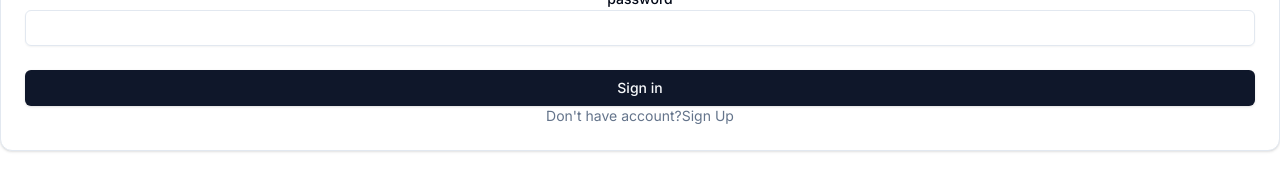
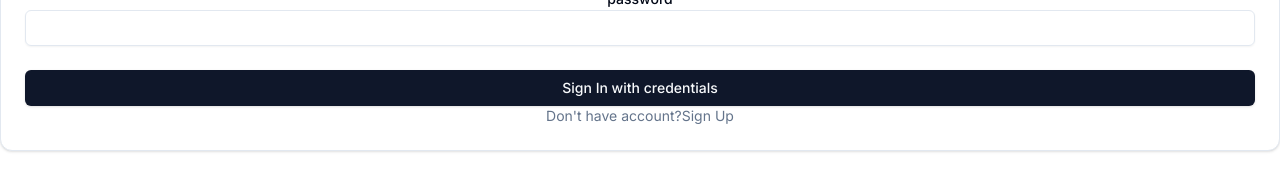
Before and after one commit to AleksandarStanisic021/eshop, a Next.js app: page /sign-in in a window 1280 px wide. Shown: the part 457-633 px from the top of the page. Built offline with nearby package versions, Linux system fonts and the light colour scheme; no server answers.

Commit message:
Implement session check and redirect in sign-in page; enhance sign-in form with action state and loading button

```diff
--- a/app/(auth)/sign-in/page.tsx
+++ b/app/(auth)/sign-in/page.tsx
@@ -9,12 +9,19 @@ import { Metadata } from "next";
 import Link from "next/link";
 import Image from "next/image";
 import SignInForm from "./sign-in-form";
+import { auth } from "@/auth";
+import { redirect } from "next/navigation";
 
 export const metadata: Metadata = {
   title: "Sign In",
 };
 
-const SignInPage = () => {
+const SignInPage = async () => {
+  const session = await auth();
+
+  if (session) {
+    return redirect("/");
+  }
   return (
     <div className="w-full max-w-full mx-auto">
       <Card className="text-center w-13">
--- a/app/(auth)/sign-in/sign-in-form.tsx
+++ b/app/(auth)/sign-in/sign-in-form.tsx
@@ -5,9 +5,28 @@ import { Input } from "@/components/ui/input";
 import { Button } from "@/components/ui/button";
 import Link from "next/link";
 
+import { useActionState } from "react";
+import { signInWithCredentials } from "@/./lib/actions/user.actions";
+import { useFormStatus } from "react-dom";
+
+const SignInButton = () => {
+  const { pending } = useFormStatus();
+
+  return (
+    <Button disabled={pending} className="w-full" variant="default">
+      {pending ? "Signing In..." : "Sign In with credentials"}
+    </Button>
+  );
+};
+
 const SignInForm = () => {
+  const [data, action] = useActionState(signInWithCredentials, {
+    message: "",
+    success: false,
+  });
+
   return (
-    <form>
+    <form action={action}>
       <div className="space-y-6">
         <div>
           <Label htmlFor="email">email</Label>
@@ -32,9 +51,10 @@ const SignInForm = () => {
           />
         </div>
         <div>
-          <Button variant="default" className=" w-full ">
-            Sign in
-          </Button>
+          <SignInButton />
+          {data && !data.success && (
+            <div className="text-center text-destructive">{data.message}</div>
+          )}
           <div className="text-sm text-center text-muted-foreground">
             Don&apos;t have account?
             <Link href="sign-up" target="_self" className="link">
```
